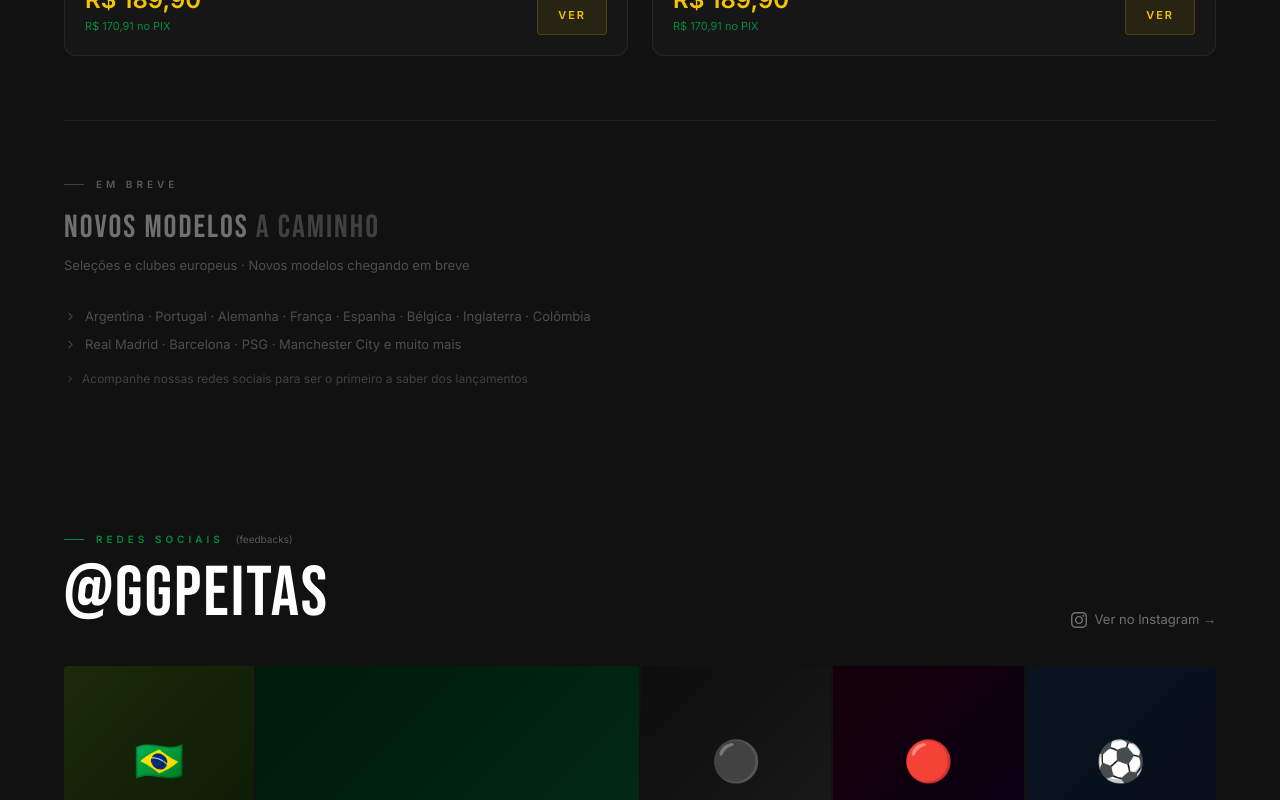
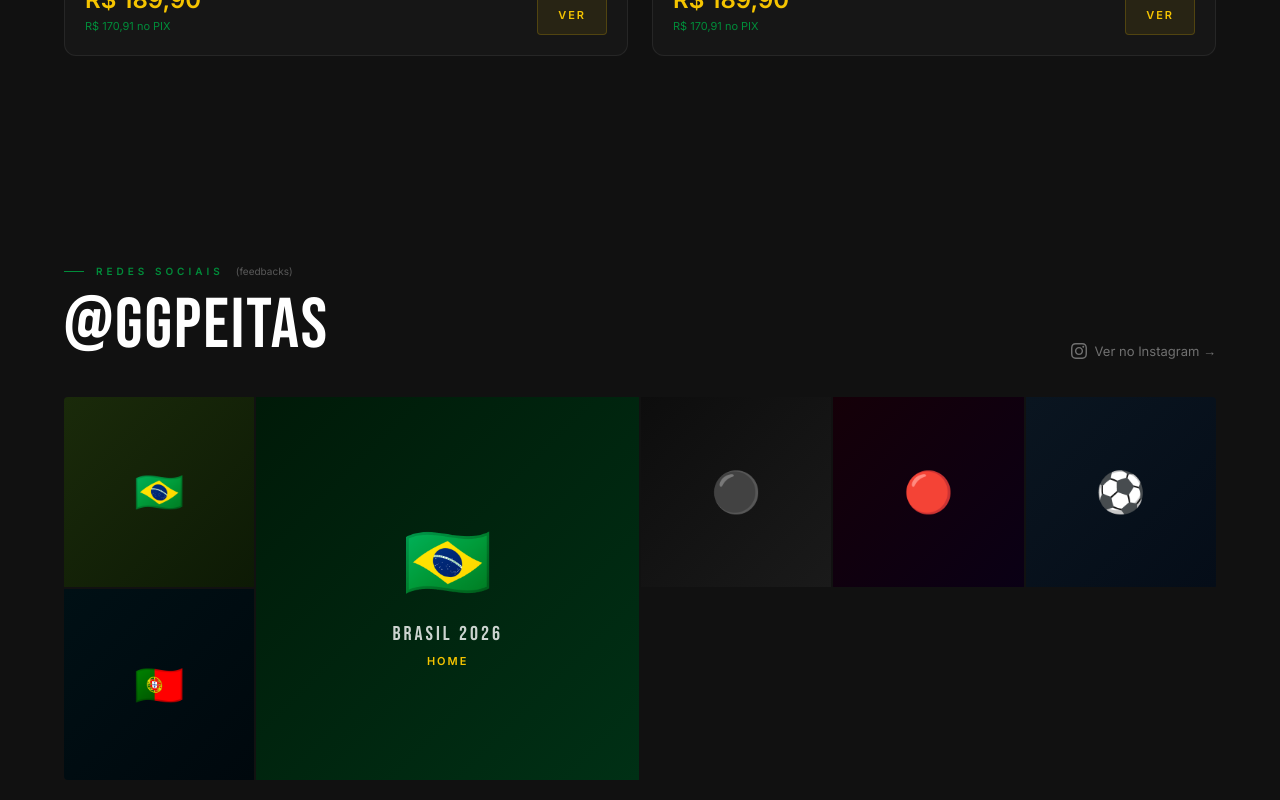
Before and after one commit to gbrpds/ggpeitas-web, a Next.js app: page / in a window 1280 px wide. Shown: the part 1820-2620 px from the top of the page. Built offline with nearby package versions, Linux system fonts and the light colour scheme; no server answers; a web font is replaced by a local one.

Commit message:
fix: remove coming soon text, closer to instagram section

```diff
--- a/components/sections/ProductsSection.tsx
+++ b/components/sections/ProductsSection.tsx
@@ -3,7 +3,6 @@ import Image from 'next/image';
 import { products } from '@/lib/products';
 import { useStore } from '@/lib/store';
 import { useOfferTimer } from '@/lib/useOfferTimer';
-import { ChevronRight } from 'lucide-react';
 
 const activeProducts = products.filter(p => p.active !== false && (p.id === 0 || p.id === 1));
 
@@ -83,28 +82,6 @@ export function ProductsSection() {
           ))}
         </div>
 
-        {/* Em breve */}
-        <div className="border-t border-white/[0.06] pt-14">
-          <div className="flex flex-col sm:flex-row justify-between items-start sm:items-end gap-4 mb-8">
-            <div>
-              <p className="flex items-center gap-3 text-[10px] font-bold tracking-[4px] uppercase text-white/30 mb-3">
-                <span className="w-5 h-px bg-white/20" /> Em breve
-              </p>
-              <h3 className="font-display text-[32px] tracking-[2px] text-white/40">
-                NOVOS MODELOS <span className="text-white/20">A CAMINHO</span>
-              </h3>
-              <p className="text-white/25 text-[13px] mt-1">Seleções e clubes europeus · Novos modelos chegando em breve</p>
-            </div>
-          </div>
-
-          <div className="flex flex-col gap-2 text-white/25 text-[13px]">
-            <p className="flex items-center gap-2"><ChevronRight size={13} className="text-white/20" /> Argentina · Portugal · Alemanha · França · Espanha · Bélgica · Inglaterra · Colômbia</p>
-            <p className="flex items-center gap-2"><ChevronRight size={13} className="text-white/20" /> Real Madrid · Barcelona · PSG · Manchester City e muito mais</p>
-          </div>
-          <p className="text-white/20 text-[12px] mt-4 flex items-center gap-1.5">
-            <ChevronRight size={12} /> Acompanhe nossas redes sociais para ser o primeiro a saber dos lançamentos
-          </p>
-        </div>
       </div>
     </section>
   );
```
